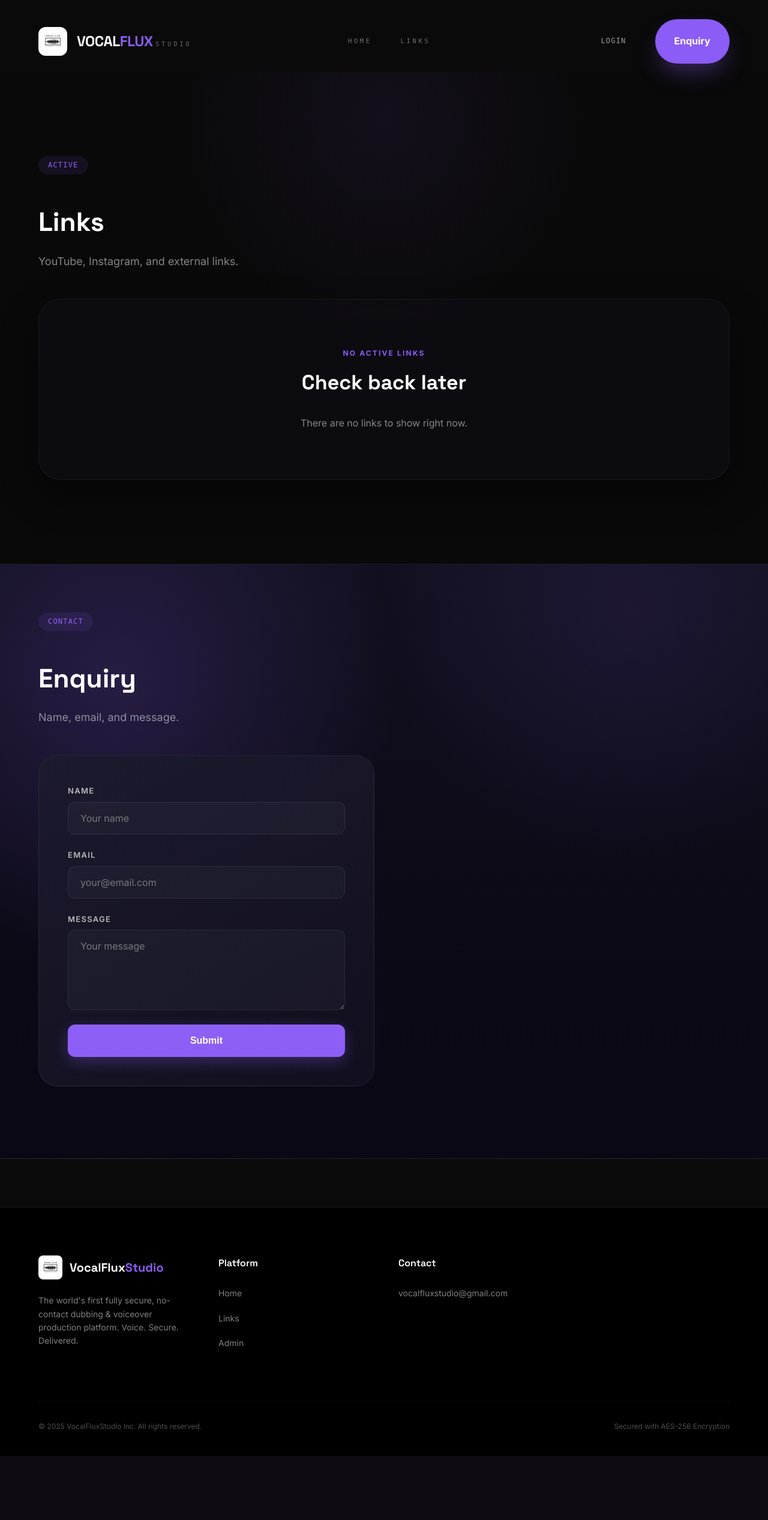
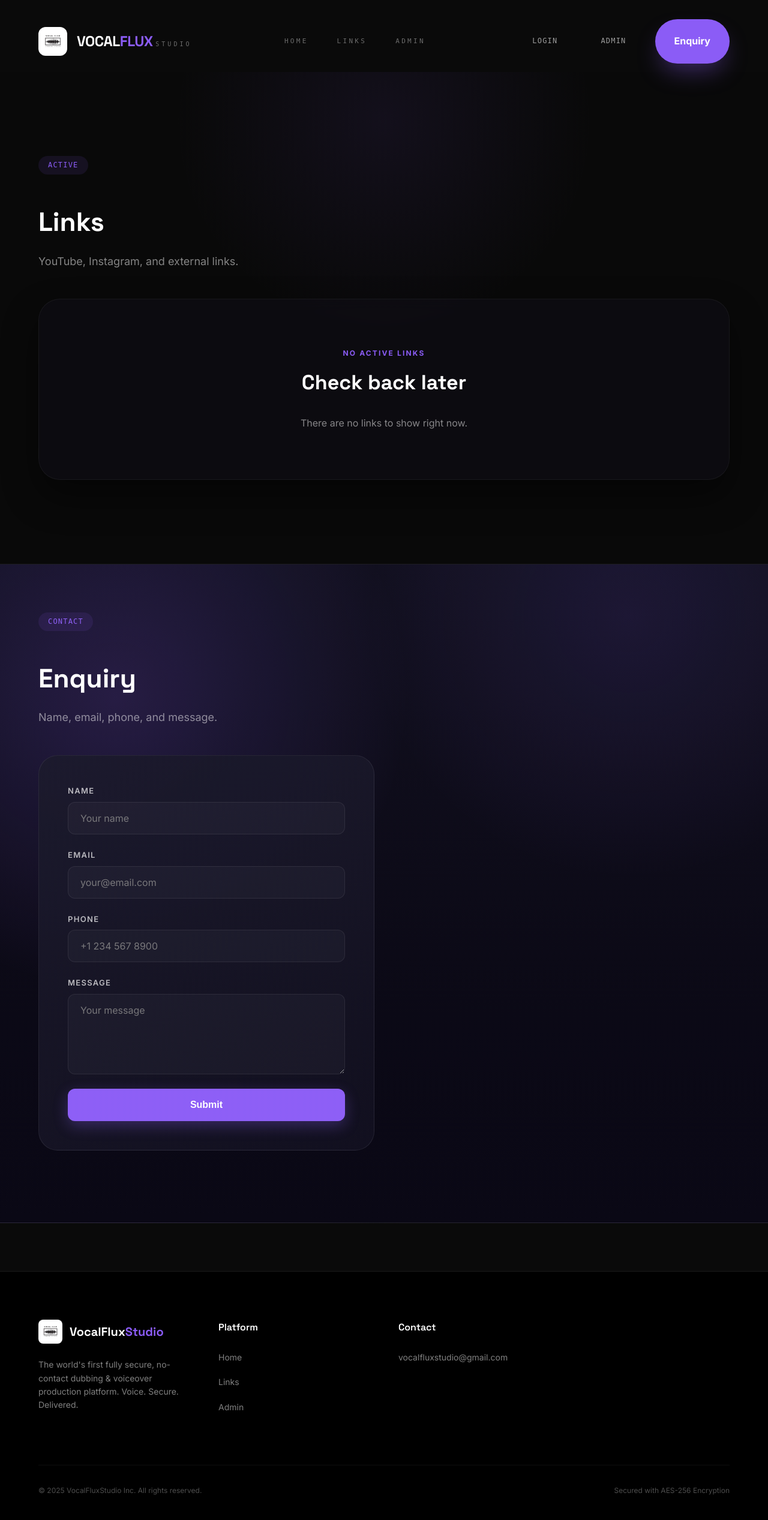
Before and after one commit to HimanshuSisodiya2607/Arman, a PHP site: page / in a window 1280 px wide. Shown: the whole page at 60% size. Before the commit the page ends 2427 px from the top, so only its background shows below. Run offline with PHP 8.4, Linux system fonts and the light colour scheme; data that the repository does not hold is empty.

Commit message:
last update

```diff
--- a/includes/header.php
+++ b/includes/header.php
@@ -48,9 +48,11 @@ $base           = ($is_admin || $is_login_page) ? '../' : '';
                 <div class="nav-links">
                     <a href="index.html">Home</a>
                     <a href="index.php">Links</a>
+                    <a href="admin/login.php">Admin</a>
                 </div>
                 <div class="nav-actions">
                     <a href="auth.html" class="btn-ghost">Login</a>
+                    <a href="admin/login.php" class="btn-ghost">Admin</a>
                     <a href="index.php#enquiry" class="btn-primary">Enquiry</a>
                 </div>
                 <?php endif; ?>
@@ -77,6 +79,7 @@ $base           = ($is_admin || $is_login_page) ? '../' : '';
             <div class="mobile-menu-content">
                 <a href="index.html" class="mobile-link">Home</a>
                 <a href="index.php" class="mobile-link">Links</a>
+                <a href="admin/login.php" class="mobile-link">Admin</a>
                 <a href="auth.html" class="btn-outline-mobile">Login</a>
                 <a href="index.php#enquiry" class="btn-primary-mobile">Enquiry</a>
             </div>
--- a/index.php
+++ b/index.php
@@ -89,7 +89,7 @@ require_once __DIR__ . '/includes/header.php';
         <div class="container">
             <div class="badge">Contact</div>
             <h2 style="font-size: 44px; font-weight: 900; font-family: 'Space Grotesk', sans-serif; margin-top: 12px; margin-bottom: 16px;">Enquiry</h2>
-            <p style="color: var(--white-50); font-size: 18px; margin-bottom: 48px;">Name, email, and message.</p>
+            <p style="color: var(--white-50); font-size: 18px; margin-bottom: 48px;">Name, email, phone, and message.</p>
 
             <div class="auth-card" style="max-width: 560px;">
                 <div id="enquiry-message" style="display:none; margin-bottom: 24px; padding: 16px; border-radius: 12px;"></div>
@@ -101,6 +101,10 @@ require_once __DIR__ . '/includes/header.php';
                     <div class="form-group">
                         <label for="enquiry-email" class="form-label">Email</label>
                         <input type="email" id="enquiry-email" name="email" class="form-input" placeholder="your@email.com" required>
+                    </div>
+                    <div class="form-group">
+                        <label for="enquiry-phone" class="form-label">Phone</label>
+                        <input type="tel" id="enquiry-phone" name="phone" class="form-input" placeholder="+1 234 567 8900">
                     </div>
                     <div class="form-group">
                         <label for="enquiry-message-field" class="form-label">Message</label>
--- a/schema.sql
+++ b/schema.sql
@@ -25,14 +25,18 @@ CREATE TABLE IF NOT EXISTS links (
     updated_at DATETIME DEFAULT CURRENT_TIMESTAMP ON UPDATE CURRENT_TIMESTAMP
 ) ENGINE=InnoDB DEFAULT CHARSET=utf8mb4 COLLATE=utf8mb4_unicode_ci;
 
--- Enquiries from client form (name, email, message)
+-- Enquiries from client form (name, email, phone, message)
 CREATE TABLE IF NOT EXISTS enquiries (
     id INT UNSIGNED AUTO_INCREMENT PRIMARY KEY,
     name VARCHAR(255) NOT NULL,
     email VARCHAR(255) NOT NULL,
+    phone VARCHAR(32) DEFAULT NULL,
     message TEXT NOT NULL,
     created_at DATETIME DEFAULT CURRENT_TIMESTAMP
 ) ENGINE=InnoDB DEFAULT CHARSET=utf8mb4 COLLATE=utf8mb4_unicode_ci;
+
+-- If you already have enquiries without phone, run:
+-- ALTER TABLE enquiries ADD COLUMN phone VARCHAR(32) DEFAULT NULL AFTER email;
 
 -- Default admin: admin@vocalflux.studio / Admin@123 (plain text)
 INSERT INTO admins (email, password) VALUES
--- a/submit-enquiry.php
+++ b/submit-enquiry.php
@@ -15,6 +15,7 @@ require_once __DIR__ . '/includes/db.php';
 
 $name    = trim($_POST['name'] ?? '');
 $email   = trim($_POST['email'] ?? '');
+$phone   = trim($_POST['phone'] ?? '');
 $message = trim($_POST['message'] ?? '');
 
 if (!$name || !$email || !$message) {
@@ -28,8 +29,8 @@ if (!filter_var($email, FILTER_VALIDATE_EMAIL)) {
 }
 
 try {
-    $stmt = $pdo->prepare('INSERT INTO enquiries (name, email, message) VALUES (?, ?, ?)');
-    $stmt->execute([$name, $email, $message]);
+    $stmt = $pdo->prepare('INSERT INTO enquiries (name, email, phone, message) VALUES (?, ?, ?, ?)');
+    $stmt->execute([$name, $email, $phone ?: null, $message]);
 } catch (PDOException $e) {
     echo json_encode(['ok' => false, 'error' => 'Could not save enquiry. Please try again.']);
     exit;
```
Also changed, not shown: admin/enquiries.php (+8 -3 lines), index.html (+14 -9 lines).
